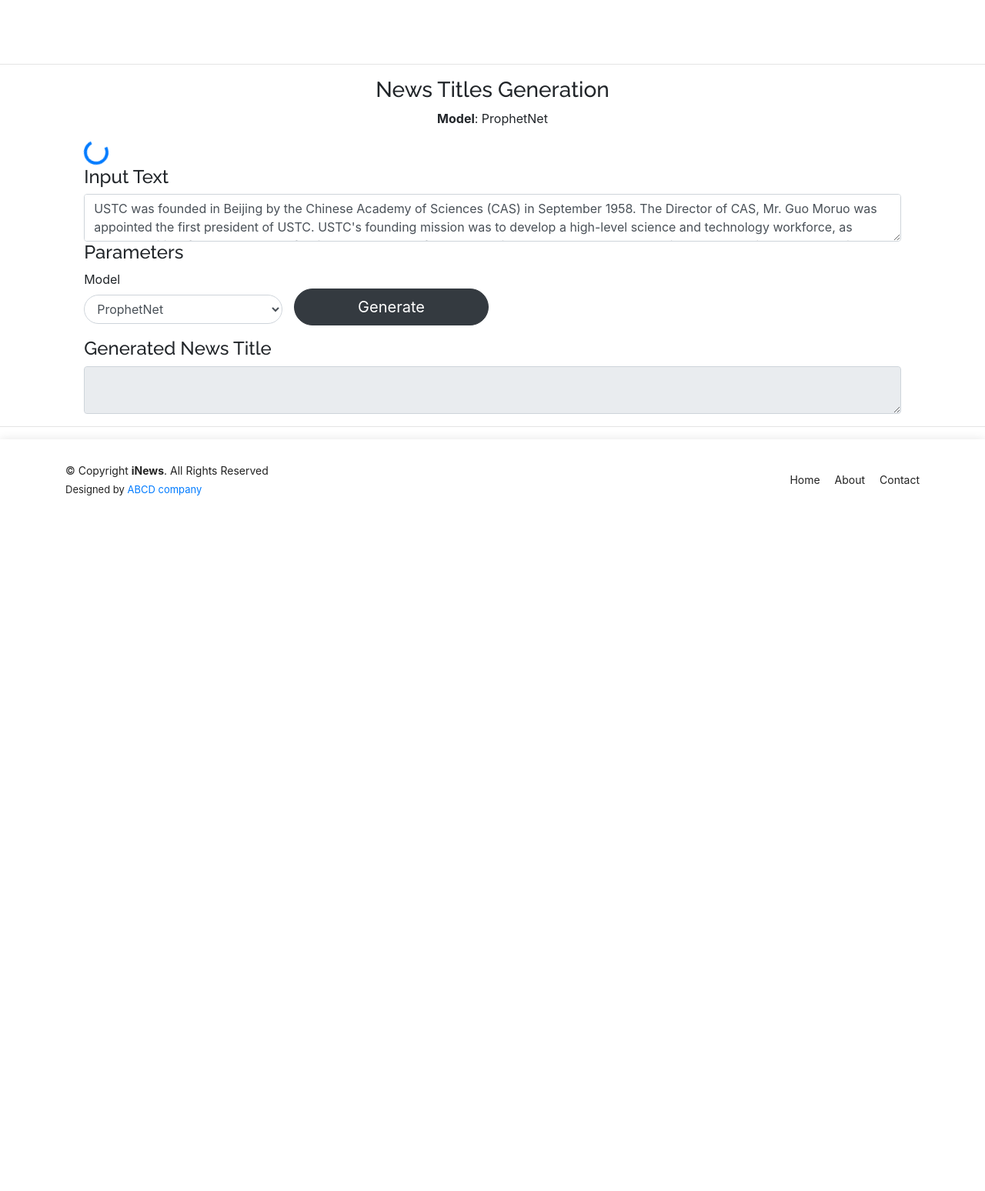
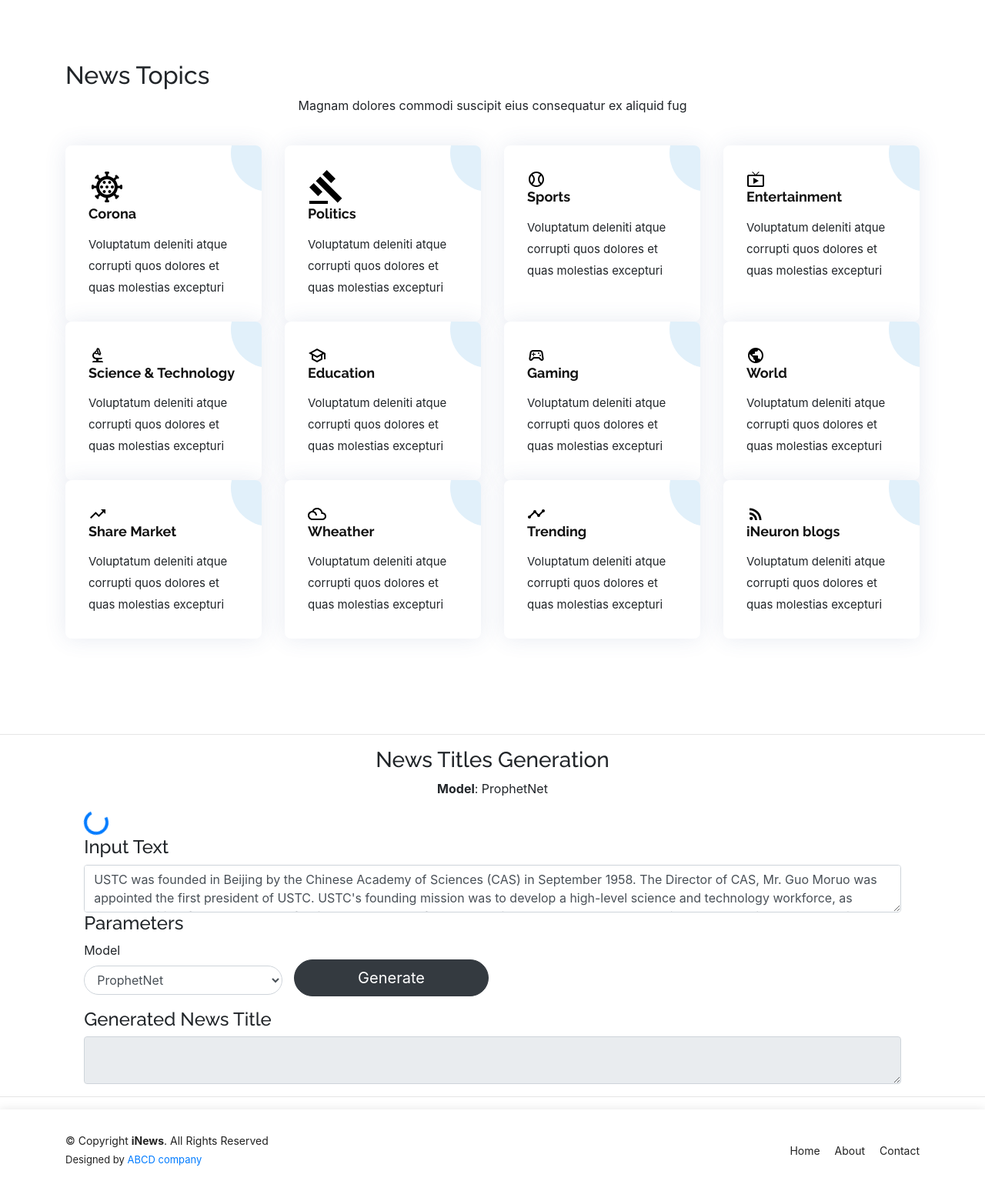
Before and after one commit to mdakram09/ProphetNet-News-Titles-Generation, a Flask app: page / in a window 1280 px wide. Shown: the part 659-2207 px from the top of the page at 77% size. Before the commit the page ends 1303 px from the top, so only its background shows below. Run offline with Flask 2, Linux system fonts and the light colour scheme; some libraries are stand-ins or nearby versions; some web fonts are replaced.

Commit message:
news topics added

```diff
--- a/templates/index.html
+++ b/templates/index.html
@@ -14,7 +14,8 @@
         <h1 data-aos="fade-up">Welcome to iNews</h1>
 
         <h1>
-          <a style="color: black;"class="typewrite" data-period="2000" data-type='[ "Sports News", "Tech News", "Political News", "and many more" ]'>
+          <a style="color: black;" class="typewrite" data-period="2000"
+            data-type='[ "Sports News", "Tech News", "Political News", "and many more" ]'>
             <span class="wrap"></span>
           </a>
         </h1>
@@ -30,6 +31,134 @@
 </section><!-- End Hero -->
 
 <!-- crousal ends-->
+
+
+<!-- ======= Services Section ======= -->
+<section id="services" class="services">
+  <div class="container">
+
+    <div data-aos="fade-up">
+      <h2>News Topics</h2>
+      <center>
+        <p>Magnam dolores commodi suscipit eius consequatur ex aliquid fug</p>
+      </center>
+    </div>
+    <br>
+
+    <div class="row">
+      <div class="col-md-6 col-lg-3 d-flex align-items-stretch mb-5 mb-lg-0">
+        <div class="icon-box" data-aos="fade-up" data-aos-delay="100">
+          <img src="../static/images/icons/coronavirus-black-48dp.svg">
+          <h4 class="title"><a href="">Corona</a></h4>
+          <p class="description">Voluptatum deleniti atque corrupti quos dolores et quas molestias excepturi</p>
+        </div>
+      </div>
+
+      <div class="col-md-6 col-lg-3 d-flex align-items-stretch mb-5 mb-lg-0">
+        <div class="icon-box" data-aos="fade-up" data-aos-delay="100">
+          <img src="../static/images/icons/gavel-black-48dp.svg">
+          <h4 class="title"><a href="">Politics</a></h4>
+          <p class="description">Voluptatum deleniti atque corrupti quos dolores et quas molestias excepturi</p>
+        </div>
+      </div>
+
+      <div class="col-md-6 col-lg-3 d-flex align-items-stretch mb-5 mb-lg-0">
+        <div class="icon-box" data-aos="fade-up" data-aos-delay="100">
+          <img src="../static/images/icons/sports_baseball-24px.svg">
+          <h4 class="title"><a href="">Sports</a></h4>
+          <p class="description">Voluptatum deleniti atque corrupti quos dolores et quas molestias excepturi</p>
+        </div>
+      </div>
+
+      <div class="col-md-6 col-lg-3 d-flex align-items-stretch mb-5 mb-lg-0">
+        <div class="icon-box" data-aos="fade-up" data-aos-delay="100">
+          <img src="../static/images/icons/live_tv-24px.svg">
+          <h4 class="title"><a href="">Entertainment</a></h4>
+          <p class="description">Voluptatum deleniti atque corrupti quos dolores et quas molestias excepturi</p>
+        </div>
+      </div>
+
+    </div>
+
+
+
+
+    <div class="row">
+      <div class="col-md-6 col-lg-3 d-flex align-items-stretch mb-5 mb-lg-0">
+        <div class="icon-box" data-aos="fade-up" data-aos-delay="100">
+          <img src="../static/images/icons/biotech-24px.svg">
+          <h4 class="title"><a href="">Science & Technology</a></h4>
+          <p class="description">Voluptatum deleniti atque corrupti quos dolores et quas molestias excepturi</p>
+        </div>
+      </div>
+      <div class="col-md-6 col-lg-3 d-flex align-items-stretch mb-5 mb-lg-0">
+        <div class="icon-box" data-aos="fade-up" data-aos-delay="100">
+          <img src="../static/images/icons/school-24px.svg">
+          <h4 class="title"><a href="">Education</a></h4>
+          <p class="description">Voluptatum deleniti atque corrupti quos dolores et quas molestias excepturi</p>
+        </div>
+      </div>
+
+      <div class="col-md-6 col-lg-3 d-flex align-items-stretch mb-5 mb-lg-0">
+        <div class="icon-box" data-aos="fade-up" data-aos-delay="100">
+          <img src="../static/images/icons/sports_esports-24px.svg">
+          <h4 class="title"><a href="">Gaming</a></h4>
+          <p class="description">Voluptatum deleniti atque corrupti quos dolores et quas molestias excepturi</p>
+        </div>
+      </div>
+
+      <div class="col-md-6 col-lg-3 d-flex align-items-stretch mb-5 mb-lg-0">
+        <div class="icon-box" data-aos="fade-up" data-aos-delay="100">
+          <img src="../static/images/icons/public-24px.svg">
+          <h4 class="title"><a href="">World</a></h4>
+          <p class="description">Voluptatum deleniti atque corrupti quos dolores et quas molestias excepturi</p>
+        </div>
+      </div>
+
+    </div>
+
+
+
+
+
+    <div class="row">
+      <div class="col-md-6 col-lg-3 d-flex align-items-stretch mb-5 mb-lg-0">
+        <div class="icon-box" data-aos="fade-up" data-aos-delay="100">
+          <img src="../static/images/icons/trending_up-24px.svg">
+          <h4 class="title"><a href="">Share Market</a></h4>
+          <p class="description">Voluptatum deleniti atque corrupti quos dolores et quas molestias excepturi</p>
+        </div>
+      </div>
+      <div class="col-md-6 col-lg-3 d-flex align-items-stretch mb-5 mb-lg-0">
+        <div class="icon-box" data-aos="fade-up" data-aos-delay="100">
+          <img src="../static/images/icons/filter_drama-24px.svg">
+          <h4 class="title"><a href="">Wheather</a></h4>
+          <p class="description">Voluptatum deleniti atque corrupti quos dolores et quas molestias excepturi</p>
+        </div>
+      </div>
+
+      <div class="col-md-6 col-lg-3 d-flex align-items-stretch mb-5 mb-lg-0">
+        <div class="icon-box" data-aos="fade-up" data-aos-delay="100">
+          <img src="../static/images/icons/timeline-24px.svg">
+          <h4 class="title"><a href="">Trending</a></h4>
+          <p class="description">Voluptatum deleniti atque corrupti quos dolores et quas molestias excepturi</p>
+        </div>
+      </div>
+
+      <div class="col-md-6 col-lg-3 d-flex align-items-stretch mb-5 mb-lg-0">
+        <div class="icon-box" data-aos="fade-up" data-aos-delay="100">
+          <img src="../static/images/icons/rss_feed-24px.svg">
+          <h4 class="title"><a href="">iNeuron blogs</a></h4>
+          <p class="description">Voluptatum deleniti atque corrupti quos dolores et quas molestias excepturi</p>
+        </div>
+      </div>
+
+    </div>
+
+  </div>
+</section><!-- End Services Section -->
+
+
 <br>
 <br>
 <hr>
@@ -60,8 +189,7 @@
         </div>
         <div class="form-group col-md-3" style="padding-left: 10px;;">
           <label></label>
-                        <button type="button" class="btn btn-dark btn-lg  btn-block rounded-pill"
-                            id="btn-process" >Generate</button>
+          <button type="button" class="btn btn-dark btn-lg  btn-block rounded-pill" id="btn-process">Generate</button>
         </div>
       </div>
 
@@ -76,7 +204,7 @@
 <script>
 
 
-var TxtType = function(el, toRotate, period) {
+  var TxtType = function (el, toRotate, period) {
     this.toRotate = toRotate;
     this.el = el;
     this.loopNum = 0;
@@ -86,7 +214,7 @@
     this.isDeleting = false;
   };
 
-    TxtType.prototype.tick = function() {
+  TxtType.prototype.tick = function () {
     var i = this.loopNum % this.toRotate.length;
     var fullTxt = this.toRotate[i];
 
@@ -96,7 +224,7 @@
       this.txt = fullTxt.substring(0, this.txt.length + 1);
     }
 
-        this.el.innerHTML = '<span class="wrap">'+this.txt+'</span>';
+    this.el.innerHTML = '<span class="wrap">' + this.txt + '</span>';
 
     var that = this;
     var delta = 200 - Math.random() * 100;
@@ -112,14 +240,14 @@
       delta = 500;
     }
 
-        setTimeout(function() {
+    setTimeout(function () {
       that.tick();
     }, delta);
   };
 
-    window.onload = function() {
+  window.onload = function () {
     var elements = document.getElementsByClassName('typewrite');
-        for (var i=0; i<elements.length; i++) {
+    for (var i = 0; i < elements.length; i++) {
       var toRotate = elements[i].getAttribute('data-type');
       var period = elements[i].getAttribute('data-period');
       if (toRotate) {
--- a/templates/layout.html
+++ b/templates/layout.html
@@ -37,7 +37,10 @@
 
     <link href="{{ url_for('static', filename='css/bootstrap.min.css') }}" rel="stylesheet">
     <link href="{{ url_for('static', filename='css/app.css') }}" rel="stylesheet">
-
+    <link href="https://fonts.googleapis.com/icon?family=Material+Icons"
+    rel="stylesheet">
+     <!-- Boxicons CSS -->
+<link href='https://unpkg.com/boxicons@2.0.7/css/boxicons.min.css' rel='stylesheet'>
   <!-- =======================================================
   * Template Name: Vesperr - v2.3.0
   * Template URL: https://bootstrapmade.com/vesperr-free-bootstrap-template/
```
Also changed, not shown: static/images/icons/biotech-24px.svg (added), static/images/icons/coronavirus-black-48dp.svg (added), static/images/icons/filter_drama-24px.svg (added), static/images/icons/gavel-black-48dp.svg (added), static/images/icons/live_tv-24px.svg (added), static/images/icons/public-24px.svg (added), static/images/icons/rss_feed-24px.svg (added), static/images/icons/school-24px.svg (added), static/images/icons/sports_baseball-24px.svg (added), static/images/icons/sports_esports-24px.svg (added), static/images/icons/timeline-24px.svg (added), static/images/icons/trending_up-24px.svg (added). Lines whose indentation alone changed are shown as unchanged.
